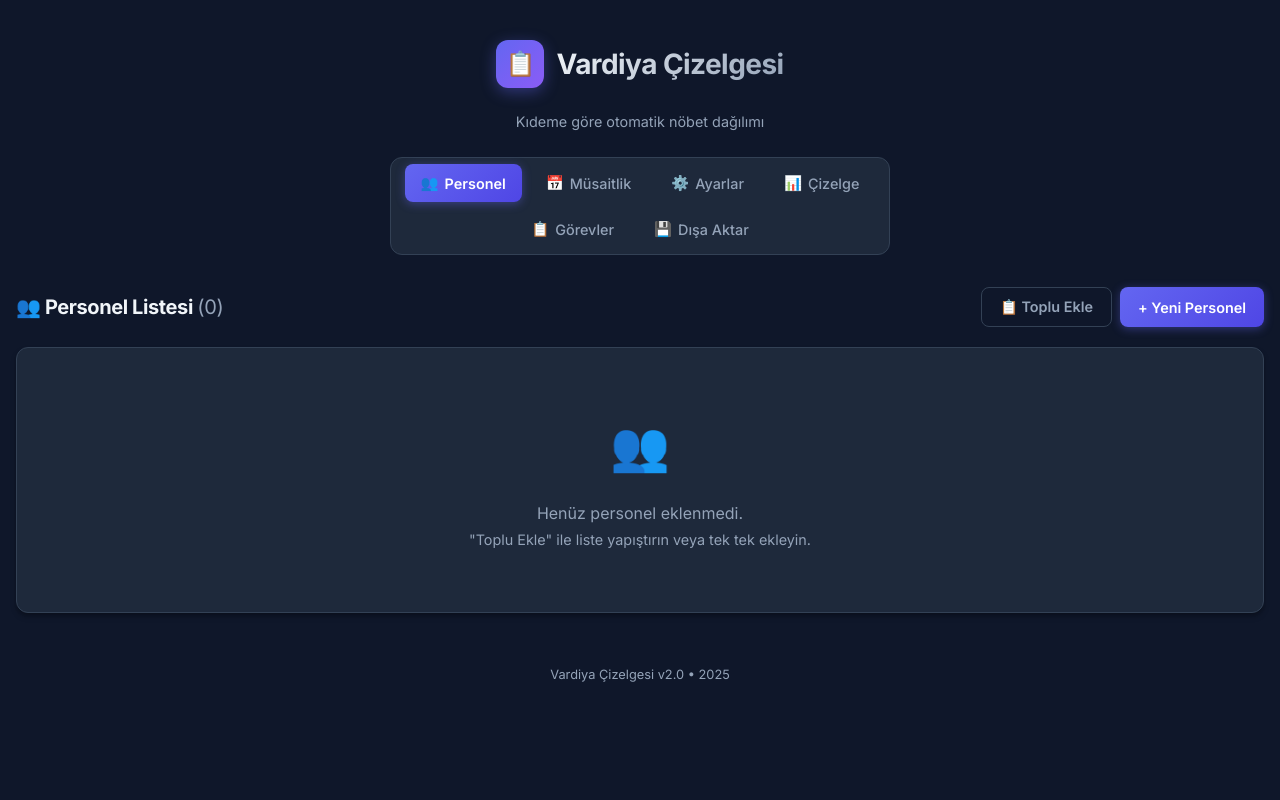
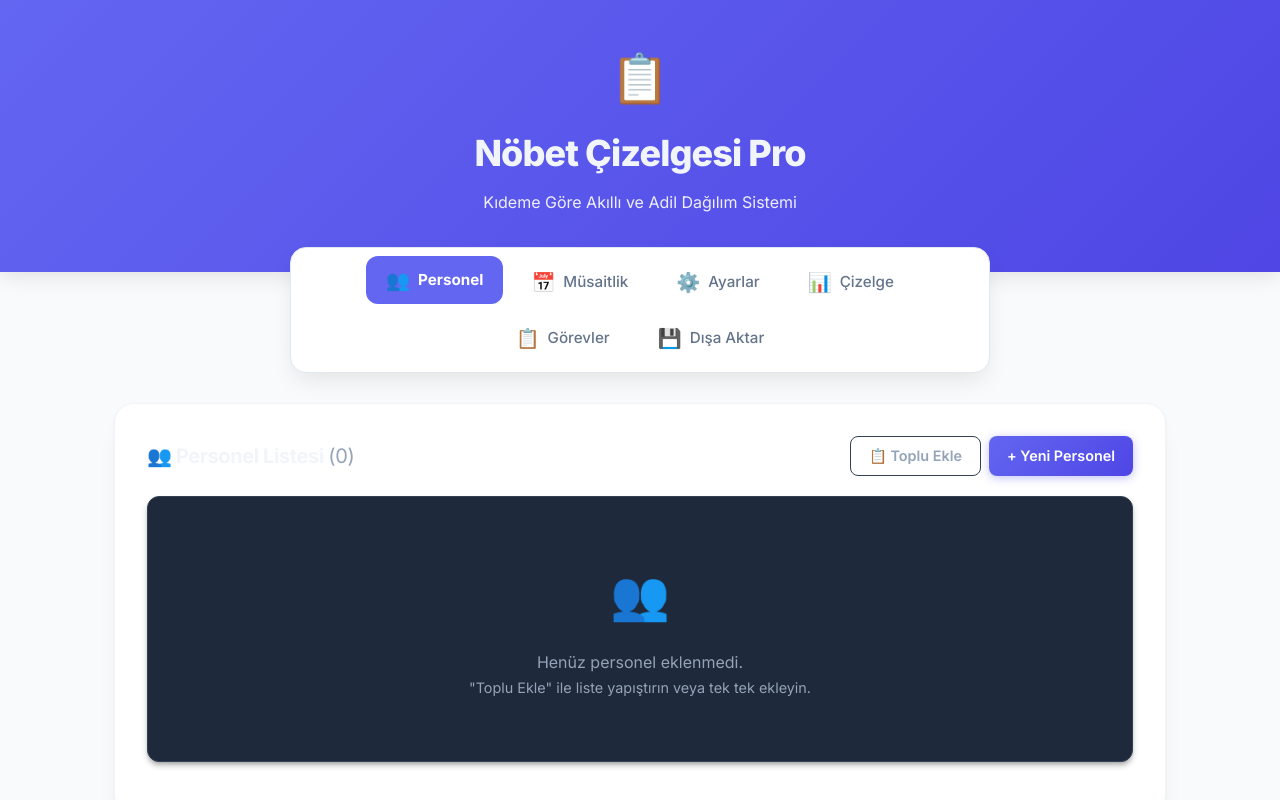
Before and after one commit to alanya-lab/nobetv1, a React (Vite) app: page / in a window 1280 px wide. Shown: the top 800 px of the page. Built offline with nearby package versions, Linux system fonts and the light colour scheme.

Commit message:
Update App.jsx
stitchteki design md dosyasını gemini ile github üzerinden app.jx güncellendi

```diff
--- a/src/App.jsx
+++ b/src/App.jsx
@@ -4,12 +4,11 @@ import ConstraintsForm from './components/ConstraintsForm';
 import UnavailabilityGrid from './components/UnavailabilityGrid';
 import Scheduler from './components/Scheduler';
 import Statistics from './components/Statistics';
-
 import ExportTools from './components/ExportTools';
 import TaskDistribution from './components/TaskDistribution';
 
 function App() {
-    // Load initial state from localStorage if available
+    // MANTIK VE STATE KISMI (TAMAMEN AYNI KORUNDU)
     const [staffList, setStaffList] = useState(() => {
         const saved = localStorage.getItem('staffList');
         return saved ? JSON.parse(saved) : [];
@@ -18,15 +17,7 @@ function App() {
     const [constraints, setConstraints] = useState(() => {
         const saved = localStorage.getItem('constraints');
         const defaultConstraints = {
-            dailyNeeds: {
-                Monday: 2,
-                Tuesday: 2,
-                Wednesday: 2,
-                Thursday: 2,
-                Friday: 2,
-                Saturday: 2,
-                Sunday: 2
-            },
+            dailyNeeds: { Monday: 2, Tuesday: 2, Wednesday: 2, Thursday: 2, Friday: 2, Saturday: 2, Sunday: 2 },
             shiftDuration: 8,
             holidays: [],
             minShiftsPerMonth: 0,
@@ -35,117 +26,70 @@ function App() {
             selectedMonth: new Date().toISOString().slice(0, 7),
             beneficialDays: [],
             beneficialDaysThreshold: 4,
-            slotSystem: {
-                enabled: false,
-                slot1Seniorities: [6, 5, 4],
-
-                slot2Seniorities: [3, 2, 1]
-            },
+            slotSystem: { enabled: false, slot1Seniorities: [6, 5, 4], slot2Seniorities: [3, 2, 1] },
             taskColumns: [],
-            taskColumnConfig: {}, // { columnIndex: { eligibleStaffIds: [], eligibleSeniorities: [], targetWeekdays: [], maxPerDay: 3 } }
+            taskColumnConfig: {},
             shiftColumnNames: ['Nöbetçi 1', 'Nöbetçi 2'],
-            hiddenTaskColumns: [] // Array of hidden column indices
+            hiddenTaskColumns: []
         };
-
         if (saved) {
             try {
                 const parsed = JSON.parse(saved);
-                // Merge saved data with defaults to ensure new fields (like selectedMonth) are present
                 return {
                     ...defaultConstraints,
                     ...parsed,
-                    // Ensure nested objects are also merged correctly
                     dailyNeeds: { ...defaultConstraints.dailyNeeds, ...(parsed.dailyNeeds || {}) },
-
                     slotSystem: { ...defaultConstraints.slotSystem, ...(parsed.slotSystem || {}) },
                     taskColumns: parsed.taskColumns || [],
                     taskColumnConfig: parsed.taskColumnConfig || {},
                     shiftColumnNames: parsed.shiftColumnNames || defaultConstraints.shiftColumnNames,
                     hiddenTaskColumns: parsed.hiddenTaskColumns || []
                 };
-            } catch (e) {
-                console.error("Ayarlar yüklenirken hata oluştu:", e);
-                return defaultConstraints;
+            } catch (e) { return defaultConstraints; }
         }
-        }
-
         return defaultConstraints;
     });
 
     const [schedule, setSchedule] = useState(() => {
         const saved = localStorage.getItem('currentSchedule');
-        try {
-            return saved ? JSON.parse(saved) : null;
-        } catch (e) {
-            console.error("Çizelge yüklenirken hata oluştu:", e);
-            return null;
-        }
+        try { return saved ? JSON.parse(saved) : null; } catch (e) { return null; }
     });
 
     const [scheduleHistory, setScheduleHistory] = useState(() => {
         const saved = localStorage.getItem('scheduleHistory');
-        try {
-            return saved ? JSON.parse(saved) : [];
-        } catch (e) {
-            console.error("Geçmiş yüklenirken hata oluştu:", e);
-            return [];
-        }
+        try { return saved ? JSON.parse(saved) : []; } catch (e) { return []; }
     });
 
     const [tasks, setTasks] = useState(() => {
         const saved = localStorage.getItem('tasks');
-        try {
-            return saved ? JSON.parse(saved) : {};
-        } catch (e) {
-            console.error("Görevler yüklenirken hata oluştu:", e);
-            return {};
-        }
+        try { return saved ? JSON.parse(saved) : {}; } catch (e) { return {}; }
     });
 
     const [activeTab, setActiveTab] = useState('staff');
 
-    // Save to localStorage whenever state changes
+    // EFFECTLER (AYNEN KORUNDU)
+    useEffect(() => { localStorage.setItem('staffList', JSON.stringify(staffList)); }, [staffList]);
+    useEffect(() => { localStorage.setItem('constraints', JSON.stringify(constraints)); }, [constraints]);
     useEffect(() => {
-        localStorage.setItem('staffList', JSON.stringify(staffList));
-    }, [staffList]);
-
-    useEffect(() => {
-        localStorage.setItem('constraints', JSON.stringify(constraints));
-    }, [constraints]);
-
-    useEffect(() => {
-        if (schedule) {
-            localStorage.setItem('currentSchedule', JSON.stringify(schedule));
-        } else {
-            localStorage.removeItem('currentSchedule');
-        }
+        if (schedule) localStorage.setItem('currentSchedule', JSON.stringify(schedule));
+        else localStorage.removeItem('currentSchedule');
     }, [schedule]);
-
-    useEffect(() => {
-        localStorage.setItem('scheduleHistory', JSON.stringify(scheduleHistory));
-    }, [scheduleHistory]);
-
-    useEffect(() => {
-        localStorage.setItem('tasks', JSON.stringify(tasks));
-    }, [tasks]);
+    useEffect(() => { localStorage.setItem('scheduleHistory', JSON.stringify(scheduleHistory)); }, [scheduleHistory]);
+    useEffect(() => { localStorage.setItem('tasks', JSON.stringify(tasks)); }, [tasks]);
 
     const saveScheduleToHistory = () => {
         if (!schedule) return;
-
         const timestamp = new Date().toLocaleString('tr-TR');
         const monthName = new Intl.DateTimeFormat('tr-TR', { month: 'long', year: 'numeric' })
             .format(new Date(constraints.selectedMonth + '-01'));
-
         const newEntry = {
             id: Date.now(),
             name: `${monthName} (${timestamp})`,
-
             schedule: schedule,
             constraints: { ...constraints },
             staffList: [...staffList],
             tasks: { ...tasks }
         };
-
         setScheduleHistory(prev => [newEntry, ...prev]);
     };
 
@@ -153,7 +97,6 @@ function App() {
         if (window.confirm('Bu çizelgeyi yüklemek mevcut çalışmanızı değiştirecektir. Devam edilsin mi?')) {
             setSchedule(entry.schedule);
             setConstraints(entry.constraints);
-
             setStaffList(entry.staffList);
             setTasks(entry.tasks || {});
             setActiveTab('schedule');
@@ -169,71 +112,49 @@ function App() {
     const tabs = [
         { id: 'staff', label: 'Personel', icon: '👥' },
         { id: 'unavailability', label: 'Müsaitlik', icon: '📅' },
-
         { id: 'constraints', label: 'Ayarlar', icon: '⚙️' },
         { id: 'schedule', label: 'Çizelge', icon: '📊' },
         { id: 'tasks', label: 'Görevler', icon: '📋' },
         { id: 'export', label: 'Dışa Aktar', icon: '💾' }
     ];
 
+    // GÖRSEL TASARIM (STITCH 'DESIGN.MD' UYGULANDI)
     return (
-        <div className="container">
-            {/* Header */}
+        <div style={{ backgroundColor: '#f8fafc', minHeight: '100vh', fontFamily: 'Inter, sans-serif' }}>
+            {/* Header - Indigo Gradient */}
             <header style={{
-                marginBottom: '2rem',
+                background: 'linear-gradient(135deg, #6366f1 0%, #4f46e5 100%)',
+                padding: '2.5rem 1rem',
+                color: 'white',
                 textAlign: 'center',
-                paddingTop: '1rem'
+                boxShadow: '0 4px 20px rgba(0,0,0,0.1)'
             }}>
-                <div style={{
-                    display: 'inline-flex',
-                    alignItems: 'center',
-                    gap: '12px',
-                    marginBottom: '8px'
-                }}>
-                    <div style={{
-                        width: '48px',
-                        height: '48px',
-                        background: 'linear-gradient(135deg, #6366f1 0%, #8b5cf6 100%)',
-                        borderRadius: '12px',
-                        display: 'flex',
-                        alignItems: 'center',
-                        justifyContent: 'center',
-                        fontSize: '1.5rem',
-                        boxShadow: '0 4px 15px rgba(99, 102, 241, 0.4)'
-                    }}>
-                        📋
+                <div style={{ maxWidth: '800px', margin: '0 auto' }}>
+                    <div style={{ fontSize: '3rem', marginBottom: '0.5rem' }}>📋</div>
+                    <h1 style={{ margin: 0, fontSize: '2.25rem', fontWeight: '800', letterSpacing: '-0.025em' }}>
+                        Nöbet Çizelgesi Pro
+                    </h1>
+                    <p style={{ opacity: 0.9, fontSize: '1rem', marginTop: '0.5rem' }}>
+                        Kıdeme Göre Akıllı ve Adil Dağılım Sistemi
+                    </p>
                 </div>
-                    <h1 style={{
-                        margin: 0,
-                        fontSize: '1.75rem',
-                        background: 'linear-gradient(135deg, #f1f5f9 0%, #94a3b8 100%)',
-                        WebkitBackgroundClip: 'text',
-                        WebkitTextFillColor: 'transparent',
-                        backgroundClip: 'text'
-                    }}>
-                        Vardiya Çizelgesi
-                    </h1>
-                </div>
-                <p style={{
-                    color: 'var(--color-text-muted)',
-                    marginBottom: '1.5rem',
-                    fontSize: '0.9rem'
-                }}>
-                    Kıdeme göre otomatik nöbet dağılımı
-                </p>
+            </header>
 
-                {/* Navigation */}
+            {/* Navigation - Modern Floating Menu */}
             <nav style={{
                 display: 'flex',
                 justifyContent: 'center',
                 gap: '8px',
                 flexWrap: 'wrap',
-                    background: 'var(--color-surface)',
-                    padding: '6px',
-                    borderRadius: '12px',
-                    border: '1px solid var(--color-border)',
-                    maxWidth: '500px',
-                    margin: '0 auto'
+                background: 'white',
+                padding: '10px',
+                borderRadius: '16px',
+                boxShadow: '0 10px 25px -5px rgba(0, 0, 0, 0.1)',
+                maxWidth: '700px',
+                margin: '-25px auto 30px',
+                position: 'relative',
+                zIndex: 10,
+                border: '1px solid #e2e8f0'
             }}>
                 {tabs.map(tab => (
                     <button
@@ -242,35 +163,35 @@ function App() {
                         style={{
                             display: 'flex',
                             alignItems: 'center',
-                                gap: '6px',
-                                padding: '10px 16px',
-                                borderRadius: '8px',
+                            gap: '8px',
+                            padding: '12px 20px',
+                            borderRadius: '12px',
                             border: 'none',
                             cursor: 'pointer',
-                                fontSize: '0.9rem',
-                                fontWeight: activeTab === tab.id ? '600' : '500',
-                                background: activeTab === tab.id
-                                    ? 'linear-gradient(135deg, #6366f1 0%, #4f46e5 100%)'
-                                    : 'transparent',
-                                color: activeTab === tab.id ? 'white' : 'var(--color-text-muted)',
-                                transition: 'all 0.2s ease',
-                                boxShadow: activeTab === tab.id
-                                    ? '0 2px 10px rgba(99, 102, 241, 0.4)'
-                                    : 'none'
+                            fontSize: '0.95rem',
+                            fontWeight: activeTab === tab.id ? '700' : '500',
+                            backgroundColor: activeTab === tab.id ? '#6366f1' : 'transparent',
+                            color: activeTab === tab.id ? 'white' : '#64748b',
+                            transition: 'all 0.3s cubic-bezier(0.4, 0, 0.2, 1)',
+                            transform: activeTab === tab.id ? 'translateY(-2px)' : 'none'
                         }}
                     >
-                            <span>{tab.icon}</span>
-                            <span>{tab.label}</span>
+                        <span style={{ fontSize: '1.2rem' }}>{tab.icon}</span>
+                        {tab.label}
                     </button>
                 ))}
             </nav>
-            </header>
 
-            {/* Main Content */}
-            <main className="animate-in">
-                {activeTab === 'staff' && (
-                    <StaffManager staffList={staffList} setStaffList={setStaffList} />
-                )}
+            {/* Main Content Area */}
+            <main style={{ maxWidth: '1100px', margin: '0 auto', padding: '0 1.5rem 4rem' }}>
+                <div style={{
+                    backgroundColor: 'white',
+                    borderRadius: '20px',
+                    padding: '2rem',
+                    boxShadow: '0 1px 3px rgba(0,0,0,0.05), 0 20px 25px -5px rgba(0,0,0,0.05)',
+                    border: '1px solid #f1f5f9'
+                }}>
+                    {activeTab === 'staff' && <StaffManager staffList={staffList} setStaffList={setStaffList} />}
                     {activeTab === 'unavailability' && (
                         <UnavailabilityGrid
                             staffList={staffList}
@@ -287,7 +208,7 @@ function App() {
                         />
                     )}
                     {activeTab === 'schedule' && (
-                    <>
+                        <div className="space-y-6">
                             <Scheduler
                                 staffList={staffList}
                                 constraints={constraints}
@@ -296,33 +217,8 @@ function App() {
                                 onSaveToHistory={saveScheduleToHistory}
                             />
                             {schedule && (
-                            <>
-                                <Statistics
-                                    staffList={staffList}
-                                    schedule={schedule}
-                                    constraints={constraints}
-                                />
-                                <ExportTools
-                                    schedule={schedule}
-                                    staffList={staffList}
-                                    history={scheduleHistory}
-                                    onLoadHistory={loadScheduleFromHistory}
-                                    onDeleteHistory={deleteScheduleFromHistory}
-                                />
-                            </>
-                        )}
-                        {!schedule && scheduleHistory.length > 0 && (
-                            <div style={{ marginTop: '2rem' }}>
-                                <p style={{ textAlign: 'center', color: 'var(--color-text-muted)' }}>
-                                    Geçmiş çizelgeleri "Dışa Aktar" sekmesinden yönetebilirsiniz.
-                                </p>
-                            </div>
-                        )}
-                    </>
-                )}
-                {activeTab === 'export' && (
-                    <div className="card animate-in">
-                        <h3 style={{ margin: '0 0 20px 0' }}>💾 Veri Yönetimi ve Yedekleme</h3>
+                                <div style={{ marginTop: '3rem', paddingTop: '2rem', borderTop: '2px dashed #f1f5f9' }}>
+                                    <Statistics staffList={staffList} schedule={schedule} constraints={constraints} />
                                     <ExportTools
                                         schedule={schedule}
                                         staffList={staffList}
@@ -331,6 +227,17 @@ function App() {
                                         onDeleteHistory={deleteScheduleFromHistory}
                                     />
                                 </div>
+                            )}
+                        </div>
+                    )}
+                    {activeTab === 'export' && (
+                        <ExportTools
+                            schedule={schedule}
+                            staffList={staffList}
+                            history={scheduleHistory}
+                            onLoadHistory={loadScheduleFromHistory}
+                            onDeleteHistory={deleteScheduleFromHistory}
+                        />
                     )}
                     {activeTab === 'tasks' && (
                         <TaskDistribution
@@ -343,18 +250,12 @@ function App() {
                             onSaveToHistory={saveScheduleToHistory}
                         />
                     )}
+                </div>
             </main>
 
-            {/* Footer */}
-            <footer style={{
-                textAlign: 'center',
-                padding: '2rem 0 1rem',
-                color: 'var(--color-text-muted)',
-                fontSize: '0.8rem'
-            }}>
-                <p style={{ margin: 0 }}>
-                    Vardiya Çizelgesi v2.0 • {new Date().getFullYear()}
-                </p>
+            <footer style={{ textAlign: 'center', paddingBottom: '3rem', color: '#94a3b8' }}>
+                <p style={{ fontWeight: '600' }}>Nöbet Çizelgesi v2.0 • {new Date().getFullYear()}</p>
+                <p style={{ fontSize: '0.85rem', marginTop: '0.5rem' }}>Doktorlar için, doktorlar tarafından tasarlandı.</p>
             </footer>
         </div>
     );
```
Lines whose indentation alone changed are shown as unchanged.
